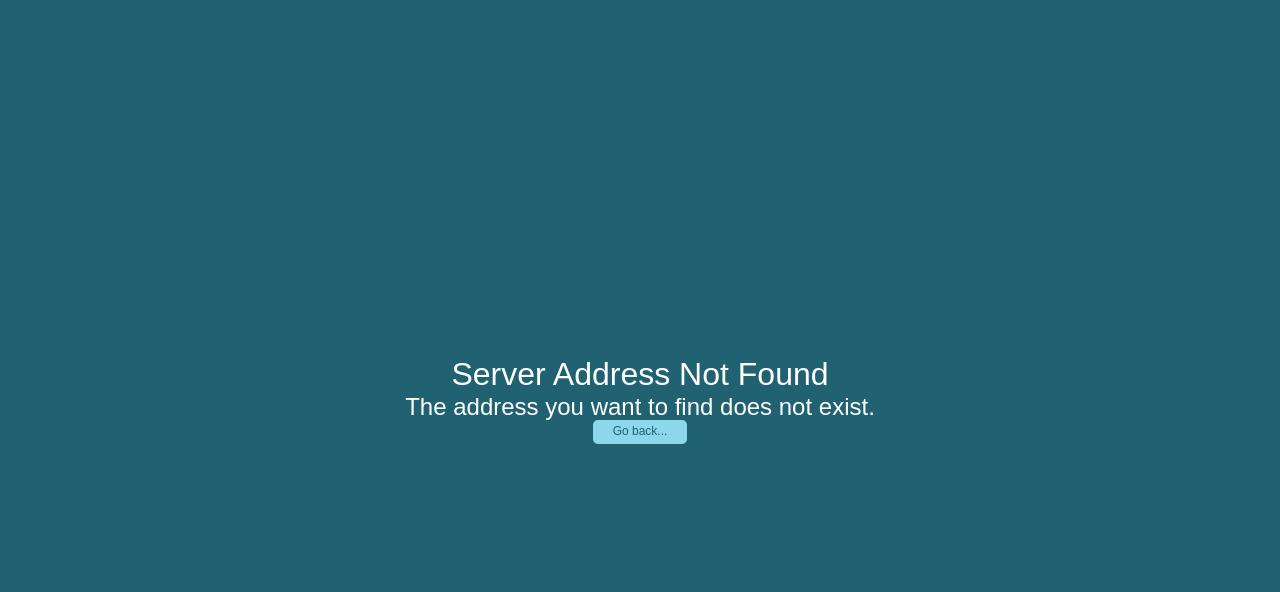
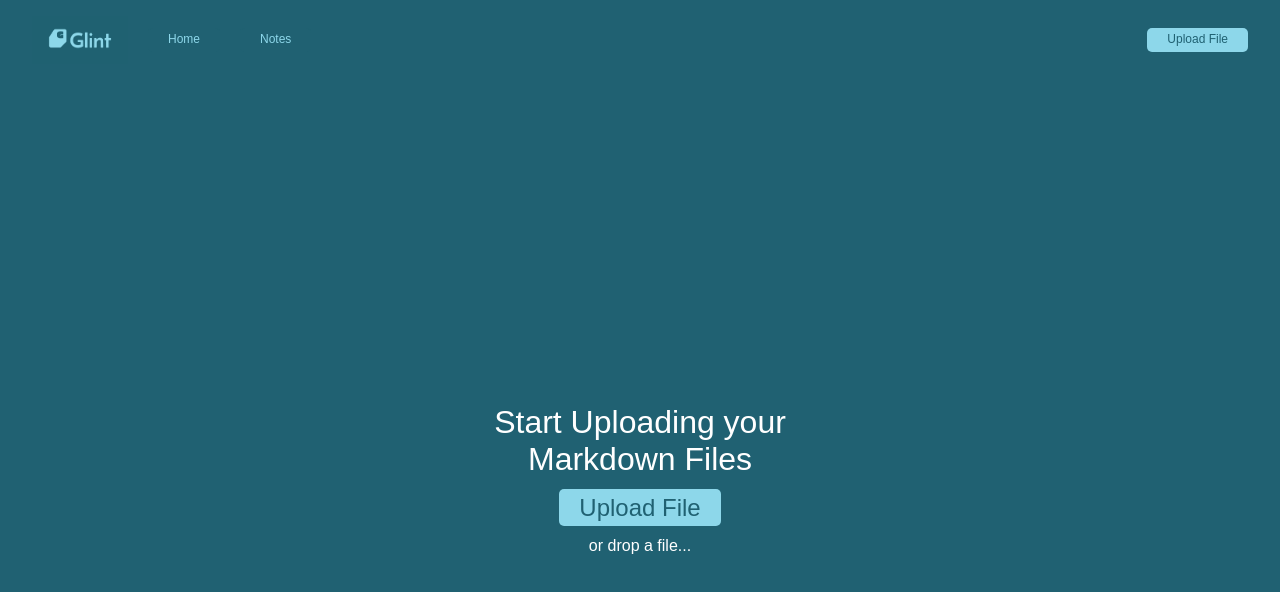
Before and after one commit to Muelvzz/markdown-note-taking-app, a React (Vite) app in the folder frontend/: page /upload in a window 1280 px wide. Before the commit this address had no page. Shown: the top 592 px of the page. Built offline with nearby package versions, Linux system fonts and the light colour scheme; a web font is replaced by a local one.

Commit message:
Upload Page

```diff
--- a/frontend/src/app/Router.tsx
+++ b/frontend/src/app/Router.tsx
@@ -1,7 +1,7 @@
 import { BrowserRouter, Routes, Route } from "react-router-dom";
 
 import LandingPage from "./routes/LandingPage";
-import MainPage from "./routes/MainPage";
+import UploadPage from "./routes/UploadPage";
 import NotFound from "./routes/NotFound";
 
 function Router() {
@@ -10,7 +10,7 @@ function Router() {
         <BrowserRouter>
             <Routes>
                 <Route path="/" element={<LandingPage />}/>
-                <Route path="/home" element={<MainPage />}/>
+                <Route path="/upload" element={<UploadPage />}/>
 
                 <Route path="*" element={<NotFound />}/>
             </Routes>
--- a/frontend/src/app/routes/MainPage.tsx
+++ /dev/null
@@ -1,5 +0,0 @@
-export default function MainPage() {
-    return (
-        <h1>Main Page</h1>
-    )
-}
--- /dev/null
+++ b/frontend/src/app/routes/UploadPage.tsx
@@ -0,0 +1,60 @@
+import { useState, DragEvent, ChangeEvent } from "react"
+import Nav from "../../components/Nav"
+
+export default function UploadPage() {
+    const [isDragging, setIsDragging] = useState(false)
+
+    const handleDragOver = (e: DragEvent<HTMLElement>) => {
+        e.preventDefault()
+        setIsDragging(true)
+    }
+
+    const handleFileChange = (event: ChangeEvent<HTMLInputElement>) => {
+        const file = event.target.files?.[0]
+        if (file) { processFile(file) }
+    }
+
+    const processFile = (file: File) => {
+        if (file && file.name.endsWith('.md')) { console.log(`Processing file: ${file.name}`) }
+        else { alert("Please upload a Markdown (.md) file.") }
+    }
+
+    const handleDragLeave = () => { setIsDragging(false) }
+
+    const handleDrop = (e: DragEvent<HTMLElement>) => {
+        e.preventDefault()
+        e.stopPropagation()
+        setIsDragging(false)
+
+        const file = e.dataTransfer.files?.[0]
+        if (file) processFile(file)
+    }
+
+    return (
+        <>
+            <Nav />
+            <main
+                onDragOver={ handleDragOver }
+                onDragLeave={ handleDragLeave }
+                onDrop={ handleDrop }
+                className={`flex flex-col justify-center
+                items-center h-screen gap-y-4
+                ${isDragging ? "bg-[#0000007D] rounded-sm" : ""}`}>
+                <h2 className="text-center">Start Uploading your <br />Markdown Files</h2>
+                <div>
+                    <label htmlFor="file-upload">
+                        Upload File
+                    </label>
+                    <input
+                        id="file-upload"
+                        type="file"
+                        accept=".md"
+                        onChange={ handleFileChange }
+                        className="hidden"
+                    />
+                </div>
+                <p>{ isDragging ? "Release to drop" : "or drop a file..." }</p>
+            </main>
+        </>
+    )
+}
--- /dev/null
+++ b/frontend/src/components/Nav.tsx
@@ -0,0 +1,35 @@
+import logo from '../assets/logo.webp'
+import NavigateButtons from './NavigateButtons'
+
+export default function Nav() {
+    return (
+        <>
+            <nav id='main-navigation'
+                className='flex justify-between items-center'
+            >
+                <div className='flex justify-between gap-x-5 items-center'>
+                    <div>
+                        <img src={logo} alt="Logo image" className='w-24'/>
+                    </div>
+                    <NavigateButtons
+                        idButton="no-style-button"
+                        goToLink=''
+                        buttonText='Home'
+                    />
+                    <NavigateButtons
+                        idButton="no-style-button"
+                        goToLink='notes'
+                        buttonText='Notes'
+                    />
+                </div>
+                <div>
+                    <NavigateButtons
+                        idButton=""
+                        goToLink='upload'
+                        buttonText='Upload File'
+                    />
+                </div>
+            </nav>
+        </>
+    )
+}
--- /dev/null
+++ b/frontend/src/components/NavigateButtons.tsx
@@ -0,0 +1,19 @@
+import { useNavigate } from "react-router-dom"
+
+type propType = {
+    idButton: string
+    goToLink: string
+    buttonText: string
+}
+
+export default function NavigateButtons({ idButton, goToLink, buttonText }: propType) {
+
+    const navigate = useNavigate()
+    function handleGoToLink() { navigate(`/${ goToLink }`) }
+
+    return (
+        <>
+            <button id={ idButton } onClick={ handleGoToLink }>{ buttonText }</button>
+        </>
+    )
+}
--- a/frontend/src/features/landing_page/components/GetStartedBtn.tsx
+++ b/frontend/src/features/landing_page/components/GetStartedBtn.tsx
@@ -3,7 +3,7 @@ import { useNavigate } from "react-router-dom"
 export default function GetStartedBtn() {
     const navigate = useNavigate()
 
-    function handleLogin() { navigate("/home"); }
+    function handleLogin() { navigate("/upload"); }
 
     return (
         <button onClick={ handleLogin }>Get Started</button>
--- a/frontend/src/features/landing_page/components/LandingNav.tsx
+++ b/frontend/src/features/landing_page/components/LandingNav.tsx
@@ -9,6 +9,7 @@ export default function LandingNav() {
                 flex justify-between mt-1
                 items-center
                 '
+            id='landing-navigation'
         >
             <div>
                 <img
--- a/frontend/src/index.css
+++ b/frontend/src/index.css
@@ -1,15 +1,21 @@
 @import url('https://fonts.googleapis.com/css2?family=Belanosima:wght@400;600;700&display=swap');
 @import "tailwindcss";
+
+/* ANIMATION */
 
 @keyframes fadeIn {
   from { opacity: 0; }
   to { opacity: 1; }
 }
 
+/* COLOR PALETTES */
+
 :root {
     --primary-color: #206172;
     --secondary-color: #8dd7ea;
 }
+
+/* PAGE COMPONENT STYLE */
 
 * { font-family: "Belanosima", sans-serif; }
 
@@ -29,7 +35,7 @@ footer {
     padding: 1rem 2rem;
 }
 
-button {
+button, label {
     background-color: var(--secondary-color);
     color: white;
     cursor: pointer;
@@ -40,25 +46,43 @@ button {
     color: var(--primary-color);
 }
 
-button:hover {
+button:hover, label:hover {
     transition: 0.3s;
     opacity: 75%;
 }
 
 h1 { font-size: 48px; padding: 0; margin: 0;}
 h2 { font-size: 32px; }
-h3 { font-size: 24px; }
+h3, label { font-size: 24px; }
 p { font-size: 16px; }
 
+/* SPECIFIC COMPONENT STYLES */
+
+#main-navigation {
+    padding: 1rem 2rem;
+}
+
+#no-style-button {
+    background-color: var(--primary-color);
+    color: var(--secondary-color);
+}
+
+#no-style-button:hover {
+    background-color: var(--secondary-color);
+    color: var(--primary-color);
+}
+
+/* MEDIA RESPONSIVENESS */
+
 @media screen and (min-width: 1024px) {
-    main, nav {
+    main, #landing-navigation {
         margin-left: 20%;
         margin-right: 20%;
     }
 }
 
 @media screen and (max-width: 768px) {
-    main, nav { margin-left: 1rem; margin-right: 1rem; }
+    main, #landing-navigation { margin-left: 1rem; margin-right: 1rem; }
     h1 { font-size: 32px; }
     h2 { font-size: 24px; }
     h3 { font-size: 16px; }
```
